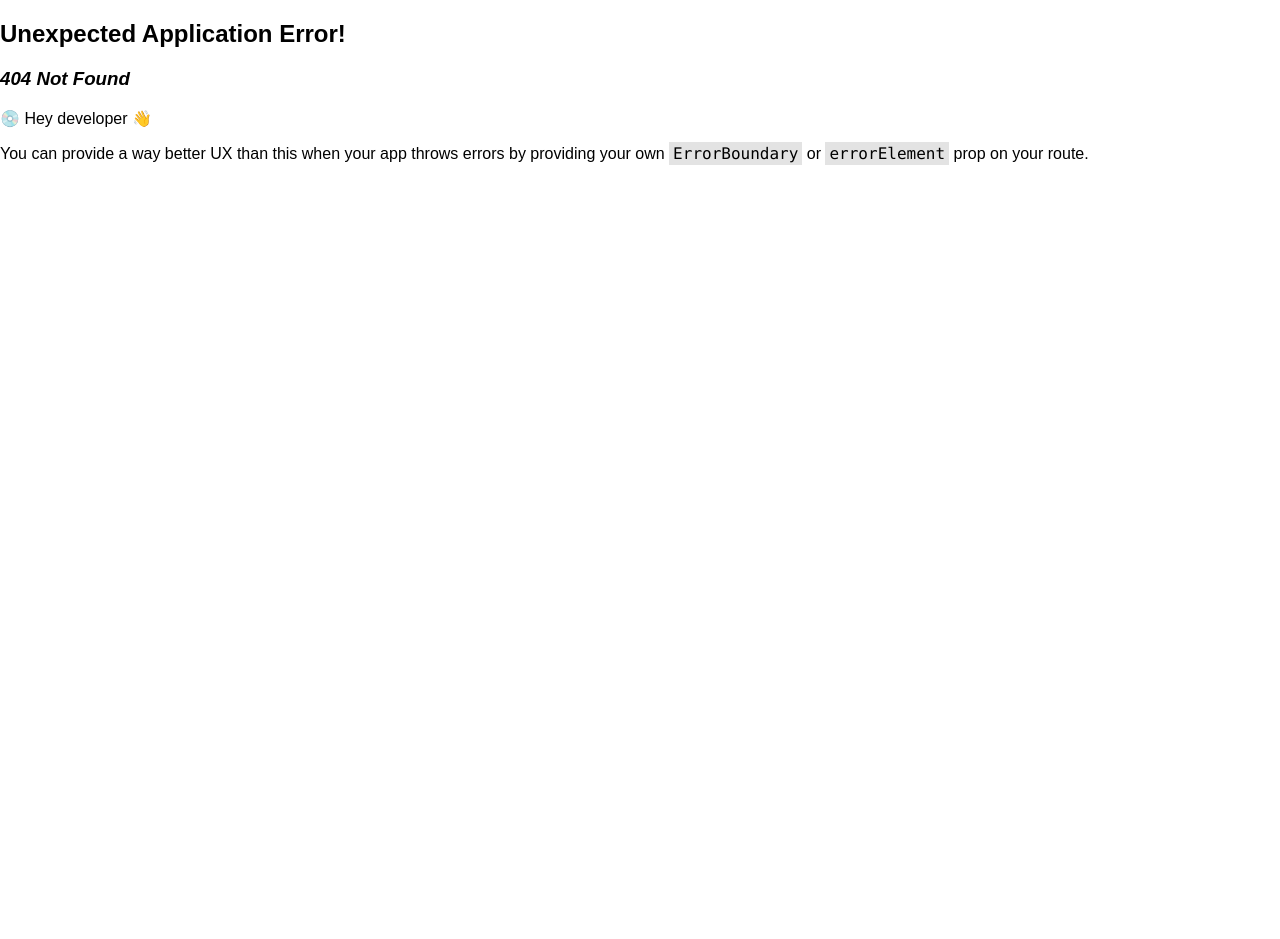
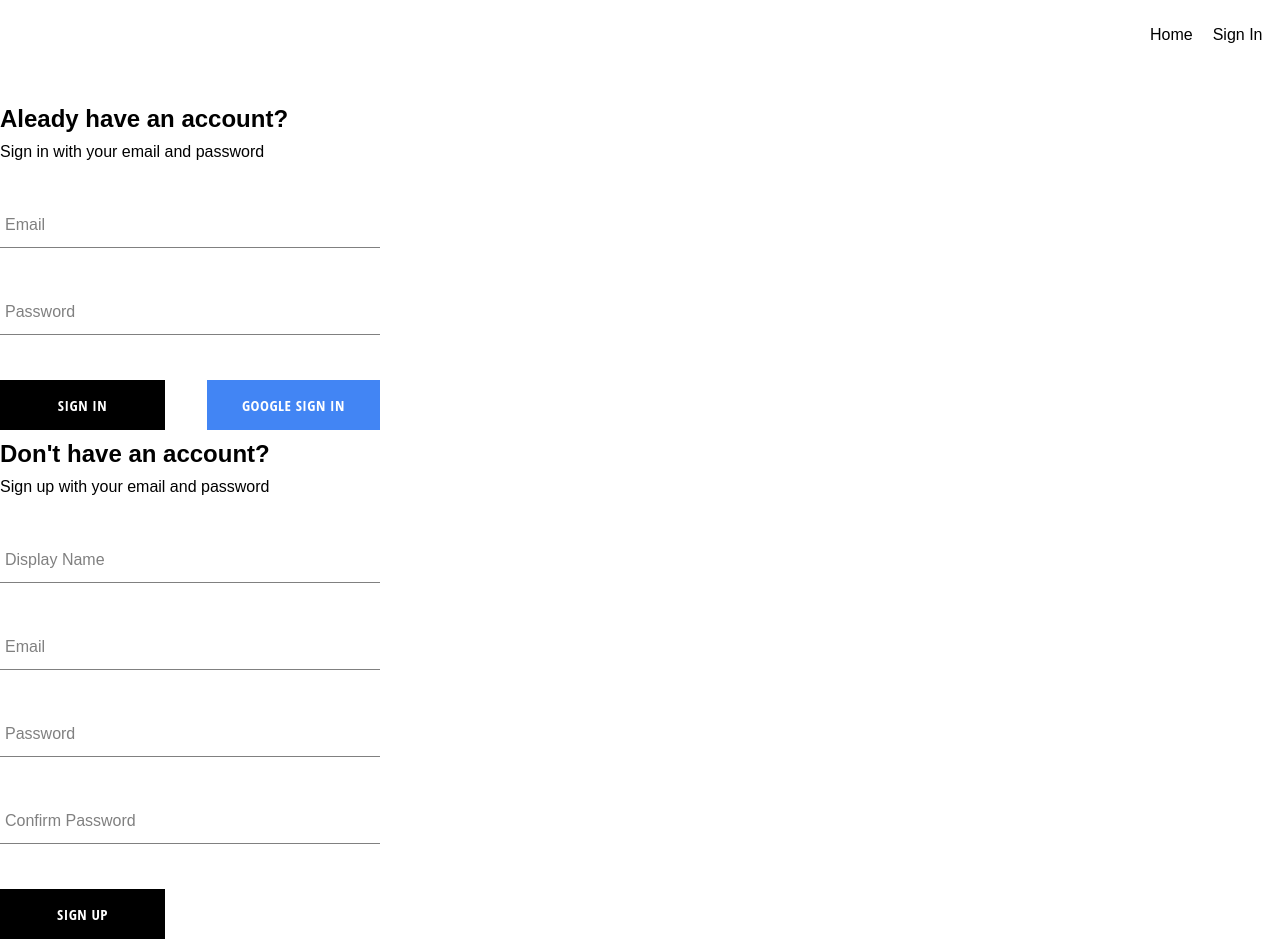
Before and after one commit to Precious-gift/Crwn-Clothing, a React (Create React App) app: page /auth in a window 1280 px wide. Before the commit this address had no page. Before the commit the page ends 800 px from the top, so only its background shows below. Built offline with nearby package versions, Linux system fonts and the light colour scheme; some icons are missing; a web font is replaced by a local one.

Commit message:
completed the sign in form

```diff
--- /dev/null
+++ b/src/components/routes/authentication/authentication.component.jsx
@@ -0,0 +1,13 @@
+import SignUpForm from "../../sign-up-form/sign-up-form.component";
+import SignInForm from "../../sign-in-form/sign-in-form.component";
+
+const Authentication = () => {
+  return (
+    <div>
+      <SignInForm />
+      <SignUpForm />
+    </div>
+  );
+};
+
+export default Authentication;
--- a/src/components/routes/navigation/navigation.component.jsx
+++ b/src/components/routes/navigation/navigation.component.jsx
@@ -14,7 +14,7 @@ const Navigation = () => {
         <Link to={`/`} className="nav-link">
           Home
         </Link>
-        <Link to={`/signIn`} className="nav-link">
+        <Link to={`/auth`} className="nav-link">
           Sign In
         </Link>
       </div>
--- a/src/components/routes/sign-in/sign-in.component.jsx
+++ /dev/null
@@ -1,28 +0,0 @@
-import {
-  signInWithGooglePopUp,
-  createUserDocFromAuth,
-} from "../../../utils/firebase/firebase.utils";
-
-import SignUpForm from "../../sign-up-form/sign-up-form.component";
-import SignInForm from "../../sign-in-form/sign-in-form.component";
-
-const SignIn = () => {
-  const logGoogleUser = async () => {
-    const response = await signInWithGooglePopUp();
-    const userDocRef = await createUserDocFromAuth(response.user);
-    console.log(userDocRef);
-  };
-
-  return (
-    <div>
-      <h1>This is the sign in page</h1>
-      <button onClick={logGoogleUser} style={{ marginBottom: "10px" }}>
-        Sign In With Google Popup
-      </button>
-      <SignInForm />
-      <SignUpForm />
-    </div>
-  );
-};
-
-export default SignIn;
--- a/src/components/sign-in-form/sign-in-form.component.jsx
+++ b/src/components/sign-in-form/sign-in-form.component.jsx
@@ -1,7 +1,12 @@
 import FormInput from "../form-input/form-input.component";
 import Button from "../button/button.component";
 import { useState } from "react";
-import { signInUserWithEmailAndPassword } from "../../utils/firebase/firebase.utils";
+import {
+  createUserDocFromAuth,
+  signInWithGooglePopUp,
+  signInUserWithEmailAndPassword,
+} from "../../utils/firebase/firebase.utils";
+import "./sign-in-form.style.scss";
 
 const SignInForm = () => {
   const defaultFormField = {
@@ -12,6 +17,16 @@ const SignInForm = () => {
   const [formField, setFormField] = useState(defaultFormField);
   const { email, password } = formField;
 
+  const resetFormFields = () => {
+    setFormField(defaultFormField);
+  };
+
+  const logGoogleUser = async () => {
+    const response = await signInWithGooglePopUp();
+    const userDocRef = await createUserDocFromAuth(response.user);
+    console.log(userDocRef);
+  };
+
   const handleChange = (event) => {
     const { name, value } = event.target;
     setFormField({ ...formField, [name]: value });
@@ -19,12 +34,19 @@ const SignInForm = () => {
 
   const handleSubmit = async (event) => {
     event.preventDefault();
-    const response = await signInUserWithEmailAndPassword(email, password);
-    console.log(response.user);
+    try {
+      const response = await signInUserWithEmailAndPassword(email, password);
+      console.log(response.user);
+      resetFormFields();
+    } catch (error) {
+      console.log("User sign in encountered an error", error);
+    }
   };
 
   return (
     <div className="sign-in-container">
+      <h2>Aleady have an account?</h2>
+      <span>Sign in with your email and password</span>
       <form onSubmit={handleSubmit}>
         <FormInput
           label="Email"
@@ -43,8 +65,12 @@ const SignInForm = () => {
           name="password"
           value={password}
         />
-
-        <Button type="submit">Sign In</Button>
+        <div className="buttons-container">
+          <Button type="submit">Sign In</Button>
+          <Button buttonType="google" onClick={logGoogleUser}>
+            Google Sign In
+          </Button>
+        </div>
       </form>
     </div>
   );
--- /dev/null
+++ b/src/components/sign-in-form/sign-in-form.style.scss
@@ -0,0 +1,14 @@
+.sign-in-container {
+    display: flex;
+    flex-direction: column;
+    width: 380px;
+
+    h2 {
+        margin: 10px 0;
+    }
+
+    .buttons-container {
+        display: flex;
+        justify-content: space-between;
+    }
+}
--- a/src/index.js
+++ b/src/index.js
@@ -5,7 +5,7 @@ import "./index.scss";
 import App from "./App";
 import reportWebVitals from "./reportWebVitals";
 import Home from "./components/routes/home/home.component";
-import SignIn from "./components/routes/sign-in/sign-in.component";
+import Authentication from "./components/routes/authentication/authentication.component";
 
 const router = createBrowserRouter([
   {
@@ -17,8 +17,8 @@ const router = createBrowserRouter([
         element: <Home />,
       },
       {
-        path: "signIn",
-        element: <SignIn />,
+        path: "auth",
+        element: <Authentication />,
       },
     ],
   },
```
